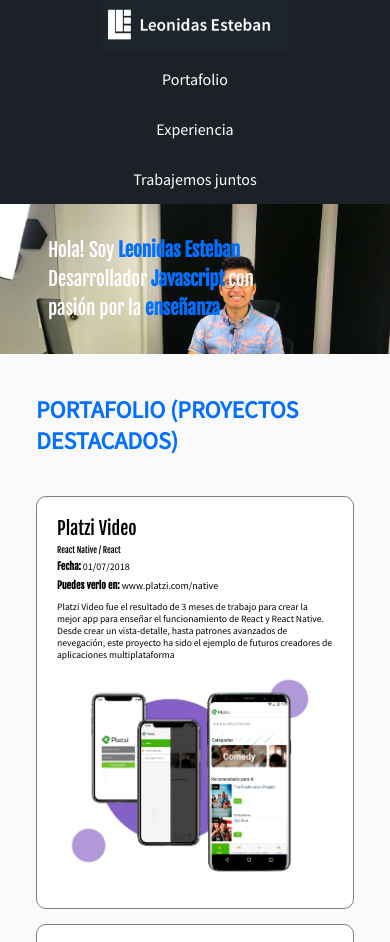
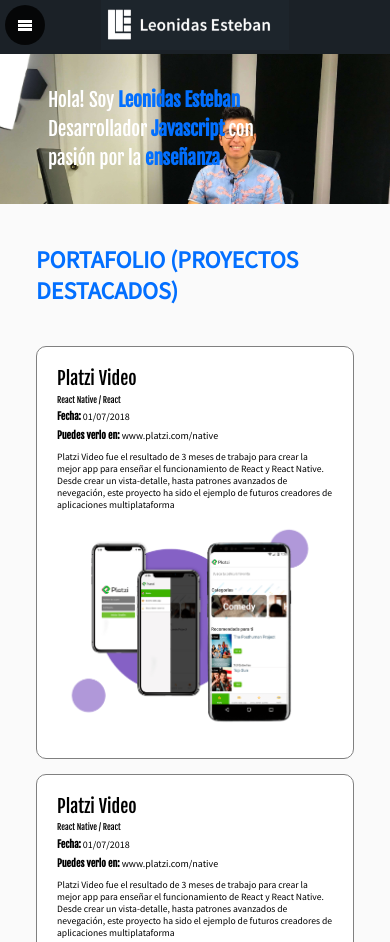
Before and after one commit to jhoguer/Responsive-Design, a plain HTML site: page index.html in a window 390 px wide. Shown: the top 942 px of the page. Drawn offline with Linux system fonts and the light colour scheme.

Commit message:
Agregando media query con javascript

```diff
--- a/css/estilos.css
+++ b/css/estilos.css
@@ -1,32 +1,33 @@
-/* reglas
-selectores
-declaraciones
-propiedades
-valores */
+@font-face {
+  font-family: 'icomoon';
+  src:  url('../fonts/icomoon.eot?91iadx');
+  src:  url('../fonts/icomoon.eot?91iadx#iefix') format('embedded-opentype'),
+    url('../fonts/icomoon.ttf?91iadx') format('truetype'),
+    url('../fonts/icomoon.woff?91iadx') format('woff'),
+    url('../fonts/icomoon.svg?91iadx#icomoon') format('svg');
+  font-weight: normal;
+  font-style: normal;
+  font-display: block;
+}
 
+[class^="icon-"], [class*=" icon-"] {
+  /* use !important to prevent issues with browser extensions that change fonts */
+  font-family: 'icomoon' !important;
+  speak: none;
+  font-style: normal;
+  font-weight: normal;
+  font-variant: normal;
+  text-transform: none;
+  line-height: 1;
 
-/* seletor de etiqueta  header - section - article - nav */
-/* header {
-  background: pink;
-  color: red
-} */
+  /* Better Font Rendering =========== */
+  -webkit-font-smoothing: antialiased;
+  -moz-osx-font-smoothing: grayscale;
+}
 
-/* selector descendente  */
-/* body header div nav ol li a  */
-
-/* selector de clase . */
-
-/* .link */
-
-/* selector de id # */
-/* #portafolio */
-
-
-
-/* gris oscuro = #1d252c */
-/* gris claro = #626262 */
-/* background gris = #1b2127 */
-/* celeste = #026fff */
+.icon-menu:before {
+  content: "\e9bd";
+}
 
 body {
   font-family: 'Source Sans Pro', sans-serif;
@@ -335,6 +336,21 @@ figure {
   height: inherit;
   flex-wrap: inherit;
 }
+
+.burger-button {
+  width: 40px;
+  height: 40px;
+  border-radius: 50%;
+  background-color: rgba(0, 0, 0, .8);
+  display: none;
+  line-height: 40px;
+  text-align: center;
+  position: fixed;
+  z-index: 4;
+  left: 5px;
+  top: 5px;
+  color: white;
+}
 @media screen and (max-width:1024px) {
   .container {
     padding: 0 1em;
@@ -388,7 +404,9 @@ figure {
 }
 
 @media screen and (max-width:767px) {
-
+  .burger-button {
+    display: block;
+  }
   .header {
     display: block;
     height: auto;
@@ -402,9 +420,33 @@ figure {
   }
   .header a {
     justify-content: center;
+    height: 40px;
+    font-size: 2em;
+    text-decoration: underline;
+    margin-bottom: .5em;
   }
   .header .logo {
     text-align: center;
+  }
+
+  .menu {
+    position: fixed;
+    background: rgba(5, 111, 255, .9);
+    z-index: 3;
+    top: 0;
+    left: -100vw;
+    width: 100vw;
+    /* height: 100vh; */
+    bottom: 0;
+    display: flex;
+    align-items: center;
+    justify-content: center;
+    transition: .3s;
+
+  }
+
+  .menu.is-active {
+    left: 0;
   }
 
   .project {
--- a/index.html
+++ b/index.html
@@ -17,6 +17,7 @@
     </style> -->
   </head>
   <body>
+    <i class="icon-menu burger-button" id="burger-menu"></i>
     <header class="header">
       <div class="container">
         <figure class="logo">
@@ -159,5 +160,32 @@
         </div>
       </div>
     </footer>
+    <script>
+      // console.log('Hola mundo ...--,...--');
+
+      const ipad = window.matchMedia('screen and (max-width: 767px)')
+
+      const menu = document.querySelector('.menu');
+      // console.log(menu)
+      const burgerButton = document.querySelector('#burger-menu');
+      // console.log(burgerButton);
+
+
+      ipad.addListener((event) => {
+        if (event.matches) {
+          burgerButton.addEventListener('click', hideShow);
+        } else {
+          burgerButton.removeEventListener('click', hideShow);
+        }
+      })
+      function hideShow() {
+        if (menu.classList.contains('is-active')) {
+          menu.classList.remove('is-active');
+
+        } else {
+          menu.classList.add('is-active');
+        }
+      }
+    </script>
   </body>
 </html>
```
Also changed, not shown: fonts/icomoon.ttf (added), fonts/icomoon.woff (added), 3 other files.
